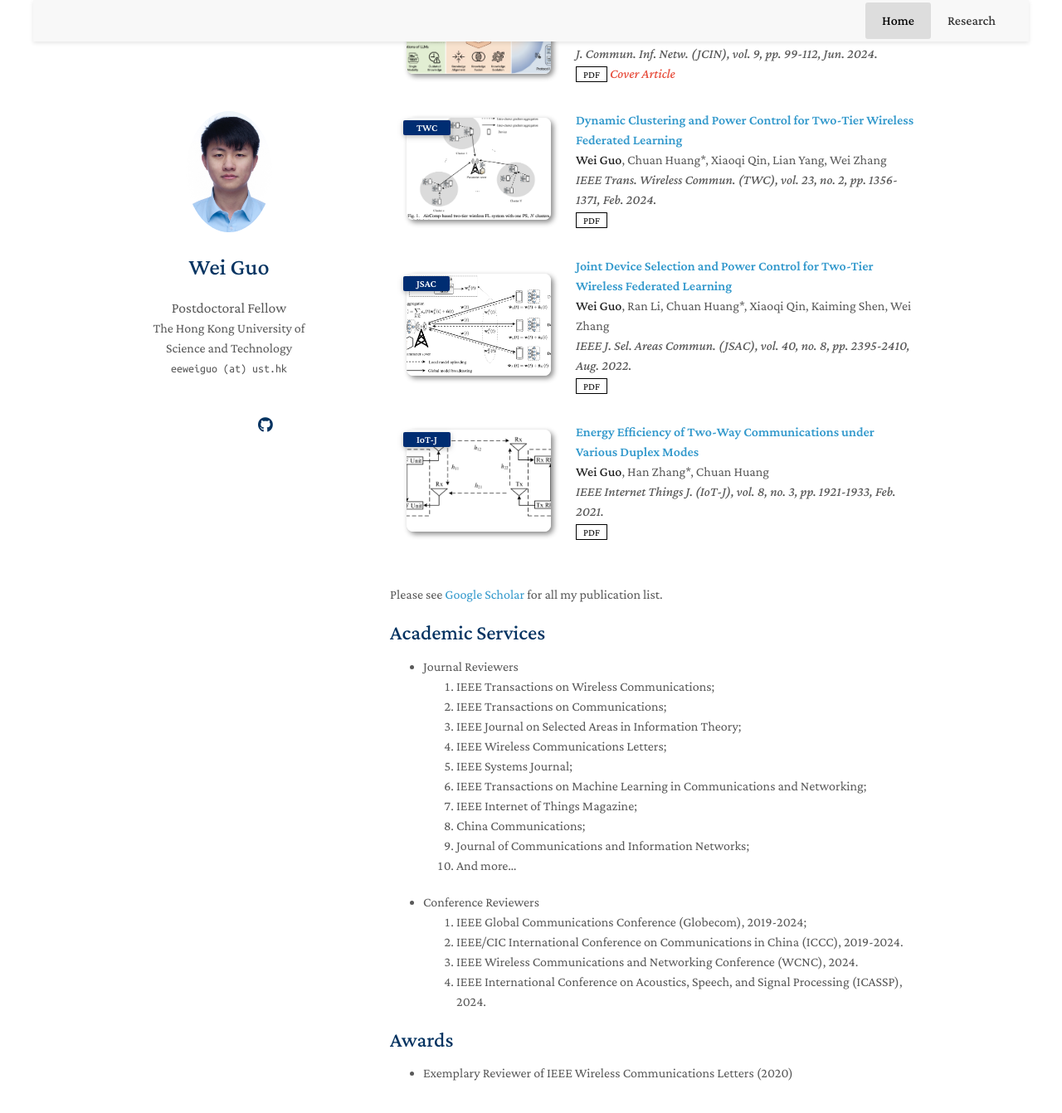
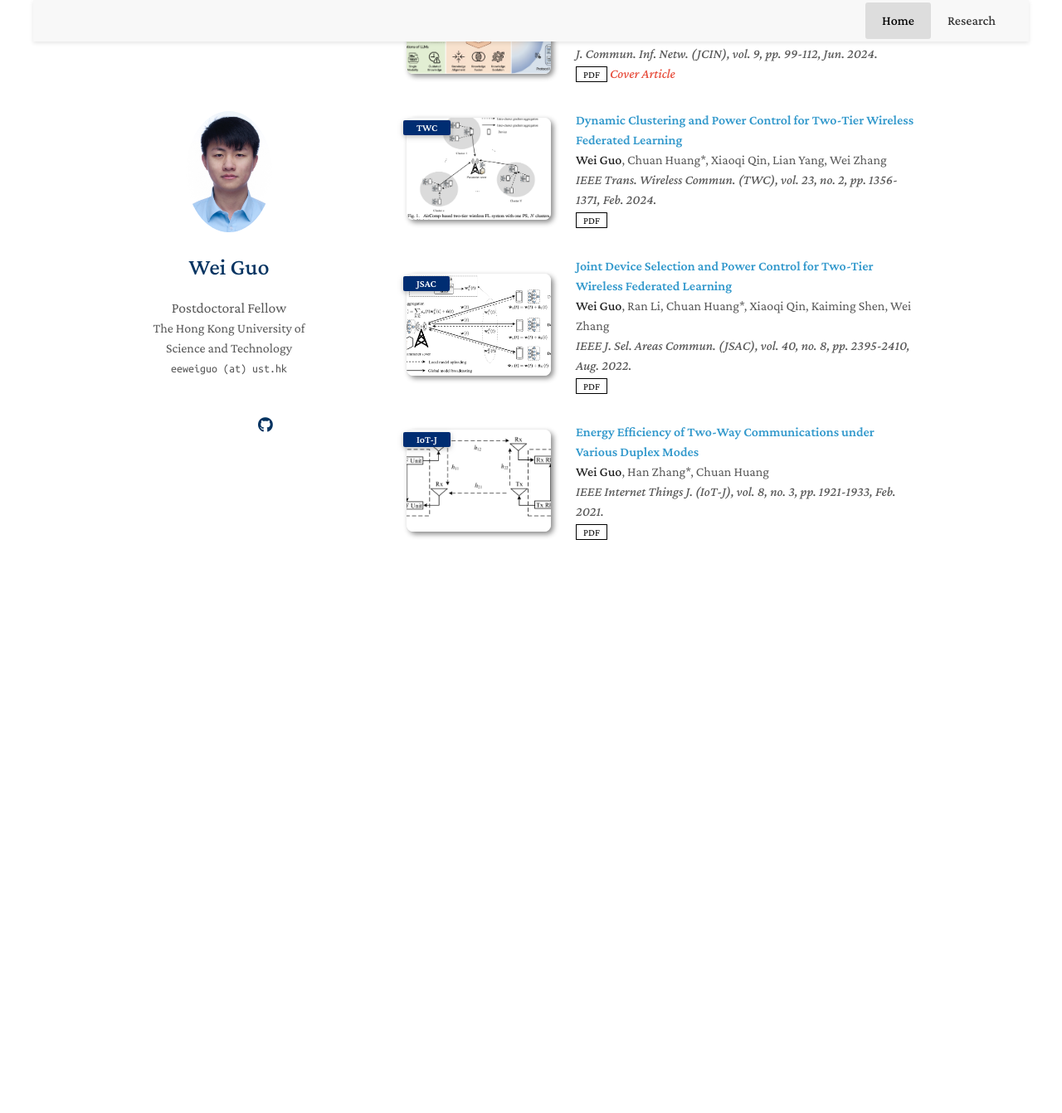
Before and after one commit to weiiguo/weiiguo.github.io, a Jekyll site: the page built from index.md, in a window 1280 px wide and 1400 px high, scrolled down 761 px. Shown: the top 1342 px of the window at 83% size. Built offline with Jekyll 4.4.1, drawn with Linux system fonts in a browser that asks for light colours; a style sheet for code colours, icons or effects is not loaded; our own code applies the rules of GitHub Pages for plain Markdown files; after the commit the page ends 1540 px from its top, so only the background shows below that.

Commit message:
Update Index

```diff
--- a/index.md
+++ b/index.md
@@ -18,26 +18,3 @@ I am a Postdoctoral Fellow with the [Department of Electronic and Computer Engin
 
 
 {% include_relative _includes/publications.md %}
-Please see [Google Scholar](https://scholar.google.com/citations?user=4dFwT-4AAAAJ) for all my publication list.
-
-## Academic Services
-- Journal Reviewers
-1. IEEE Transactions on Wireless Communications;
-2. IEEE Transactions on Communications;
-3. IEEE Journal on Selected Areas in Information Theory;
-4. IEEE Wireless Communications Letters;
-5. IEEE Systems Journal;
-6. IEEE Transactions on Machine Learning in Communications and Networking;
-7. IEEE Internet of Things Magazine;
-8. China Communications;
-9. Journal of Communications and Information Networks;
-10. And more...
-
-- Conference Reviewers
-1. IEEE Global Communications Conference (Globecom), 2019-2024;
-2. IEEE/CIC International Conference on Communications in China (ICCC), 2019-2024.
-3. IEEE Wireless Communications and Networking Conference (WCNC), 2024.
-4. IEEE International Conference on Acoustics, Speech, and Signal Processing (ICASSP), 2024.
-
-## Awards
-- Exemplary Reviewer of IEEE Wireless Communications Letters (2020)
```
